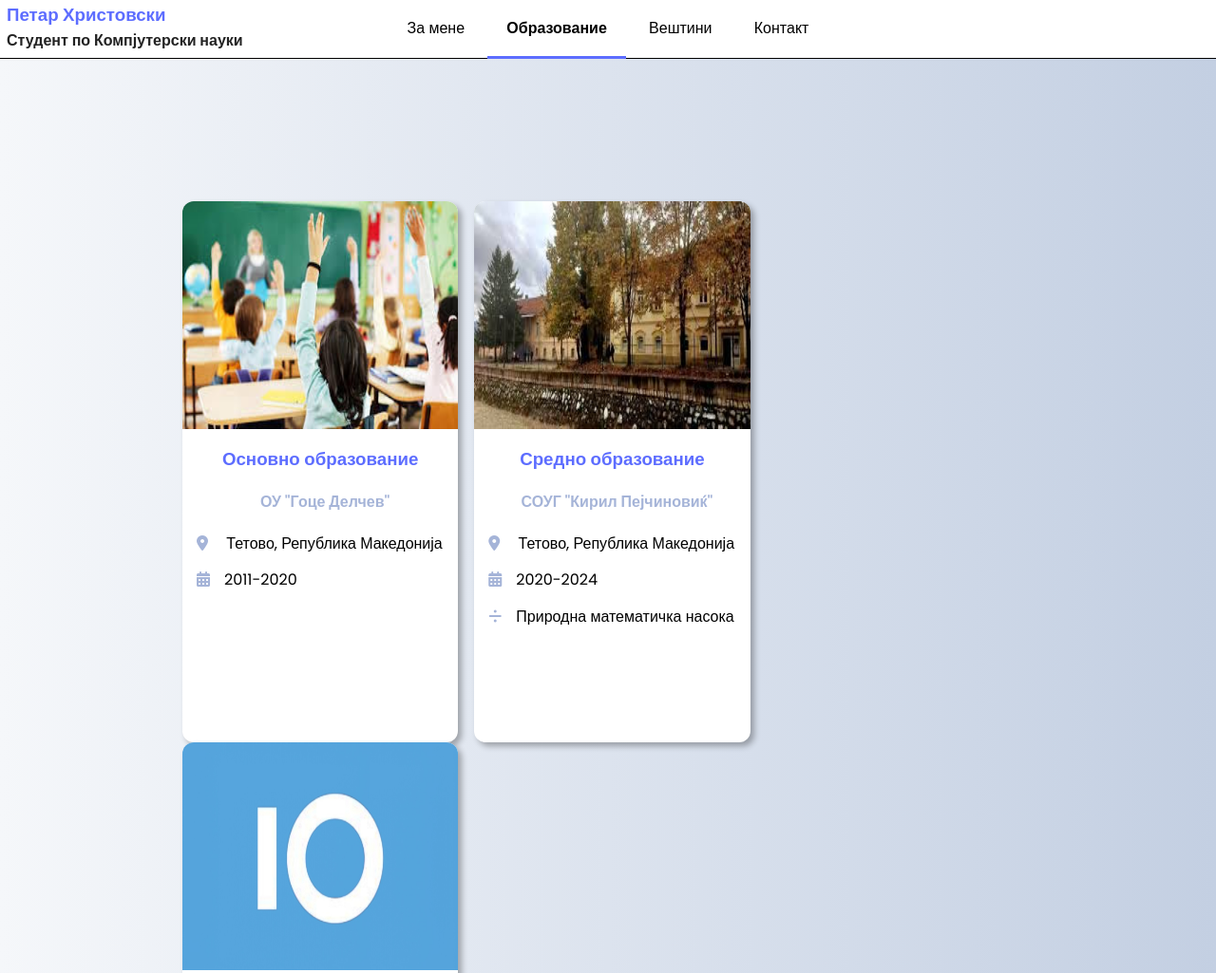
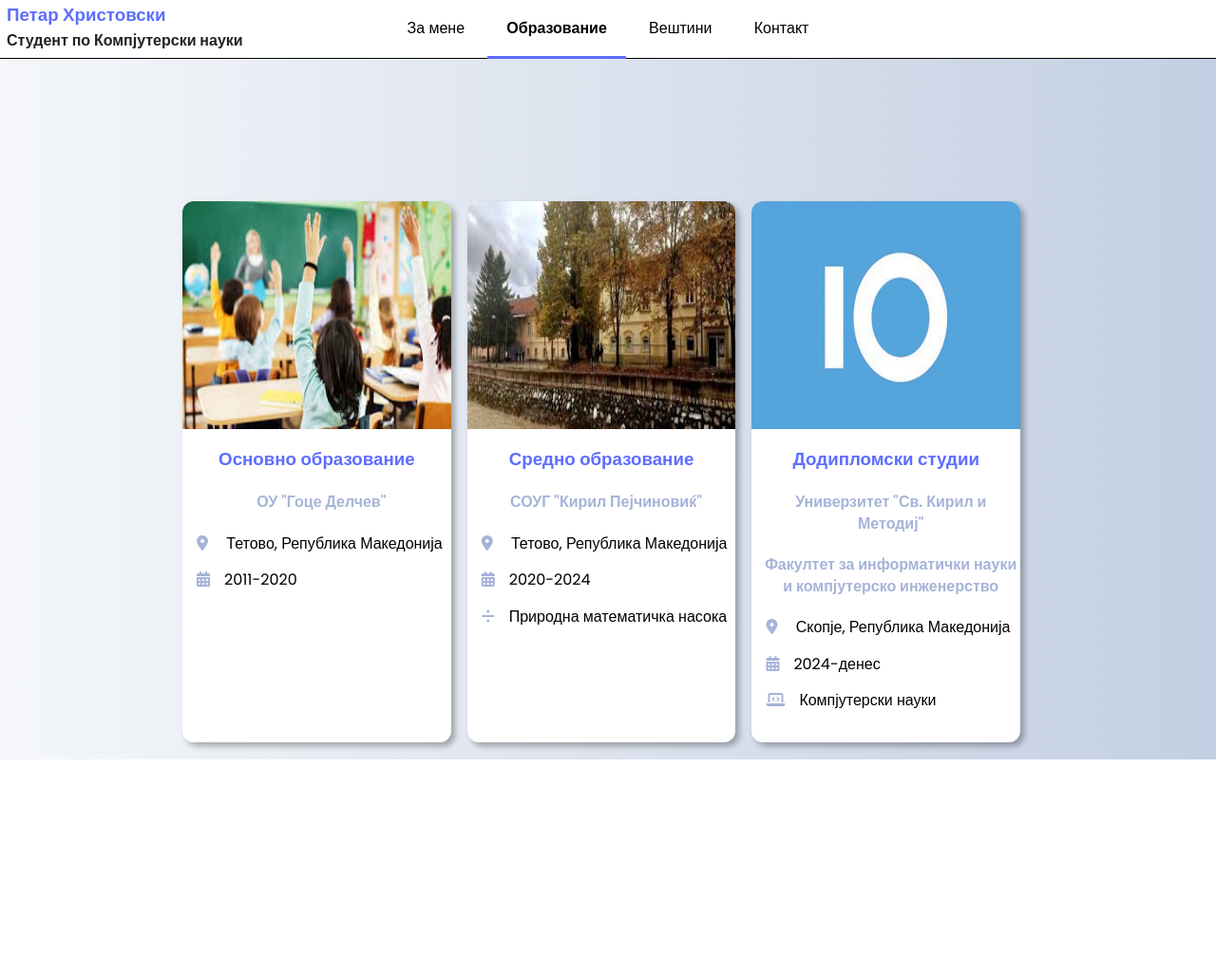
Before and after one commit to petarhristovski/personal-portfolio, a website built with webpack: page obrazovanie.html in a window 1280 px wide. Shown: the top 1025 px of the page at 95% size. After the commit the page ends 800 px from the top, so only its background shows below. Built offline with nearby package versions, Linux system fonts and the light colour scheme.

Commit message:
second commit

```diff
--- a/css/style.css
+++ b/css/style.css
@@ -367,7 +367,7 @@
 }
 
 #wrapper2 section{
-  width: 32.4%;
+  width: calc(32.5% - 8.5px);
   float:left;
   border-radius: 12px;
   box-shadow: 4px 4px 6px rgba(0, 0, 0, 0.3);
@@ -390,8 +390,17 @@
   color:black;
 }
 
-.osnovno, .sredno{
-  margin-right:17px;
+.osnovno{
+  margin-right:8.5px;
+}
+
+.sredno{
+  margin-left:8.5px;
+  margin-right:8.5px;
+}
+
+.finki{
+  margin-left:8.5px;
 }
 
 #wrapper2 section img{
@@ -492,7 +501,11 @@
 .card3{
   height:230px;
   margin-bottom:50px;
-  margin-right:17px;
+  margin-right:8.5px;
+}
+
+.card4{
+  margin-left:8.5px;
 }
 
 .card h3{
@@ -530,7 +543,7 @@
 }
 
 .card3, .card4{
-  width:49.35%;
+  width:calc(50% - 8.5px);
   float:left;
   background-color: white;
   box-shadow: 4px 4px 6px rgba(0, 0, 0, 0.3);
```
